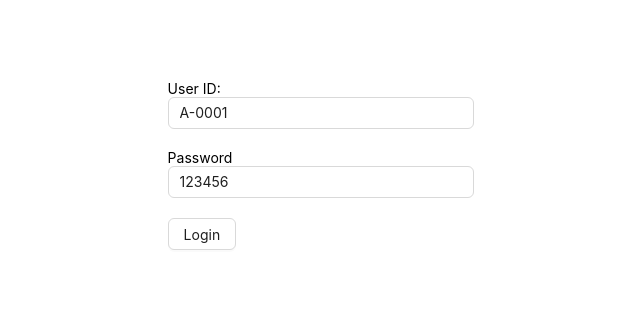
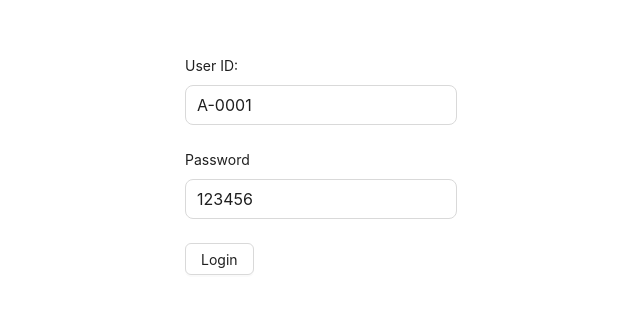
Before and after one commit to developerFarukk/University-management-system-client, a React (Vite) app: page /login in a window 1280 px wide. Shown: the part 235-548 px from the top of the page, without its empty margins (319-959 px from the left). Built offline with nearby package versions, Linux system fonts and the light colour scheme.

Commit message:
add select

```diff
--- a/src/components/form/PHForm.tsx
+++ b/src/components/form/PHForm.tsx
@@ -1,5 +1,5 @@
-/* eslint-disable @typescript-eslint/no-explicit-any */
 
+import { Form } from 'antd';
 import { ReactNode } from 'react';
 import {
     FieldValues,
@@ -10,6 +10,7 @@
 
 type TFormConfig = {
     defaultValues?: Record<string, any>;
+    resolver?: any;
 };
 
 type TFormProps = {
@@ -17,18 +18,29 @@
     children: ReactNode;
 } & TFormConfig;
 
-const PHForm = ({ onSubmit, children, defaultValues }: TFormProps) => {
+const PHForm = ({
+    onSubmit,
+    children,
+    defaultValues,
+    resolver,
+}: TFormProps) => {
     const formConfig: TFormConfig = {};
 
     if (defaultValues) {
         formConfig['defaultValues'] = defaultValues;
     }
 
+    if (resolver) {
+        formConfig['resolver'] = resolver;
+    }
+
     const methods = useForm(formConfig);
 
     return (
         <FormProvider {...methods}>
-            <form onSubmit={methods.handleSubmit(onSubmit)}>{children}</form>
+            <Form layout="vertical" onFinish={methods.handleSubmit(onSubmit)}>
+                {children}
+            </Form>
         </FormProvider>
     );
 };
--- a/src/components/form/PHInput.tsx
+++ b/src/components/form/PHInput.tsx
@@ -1,5 +1,5 @@
 
-import { Input } from 'antd';
+import { Form, Input } from 'antd';
 import { Controller } from 'react-hook-form';
 
 type TInputProps = {
@@ -11,10 +11,13 @@
 const PHInput = ({ type, name, label }: TInputProps) => {
     return (
         <div style={{ marginBottom: '20px' }}>
-            {label ? label : null}
             <Controller
                 name={name}
-                render={({ field }) => <Input {...field} type={type} id={name} />}
+                render={({ field }) => (
+                    <Form.Item label={label}>
+                        <Input {...field} type={type} id={name} size="large" />
+                    </Form.Item>
+                )}
             />
         </div>
     );
```
Also changed, not shown: src/components/form/PHSelect.tsx (added, +31 -0 lines).
